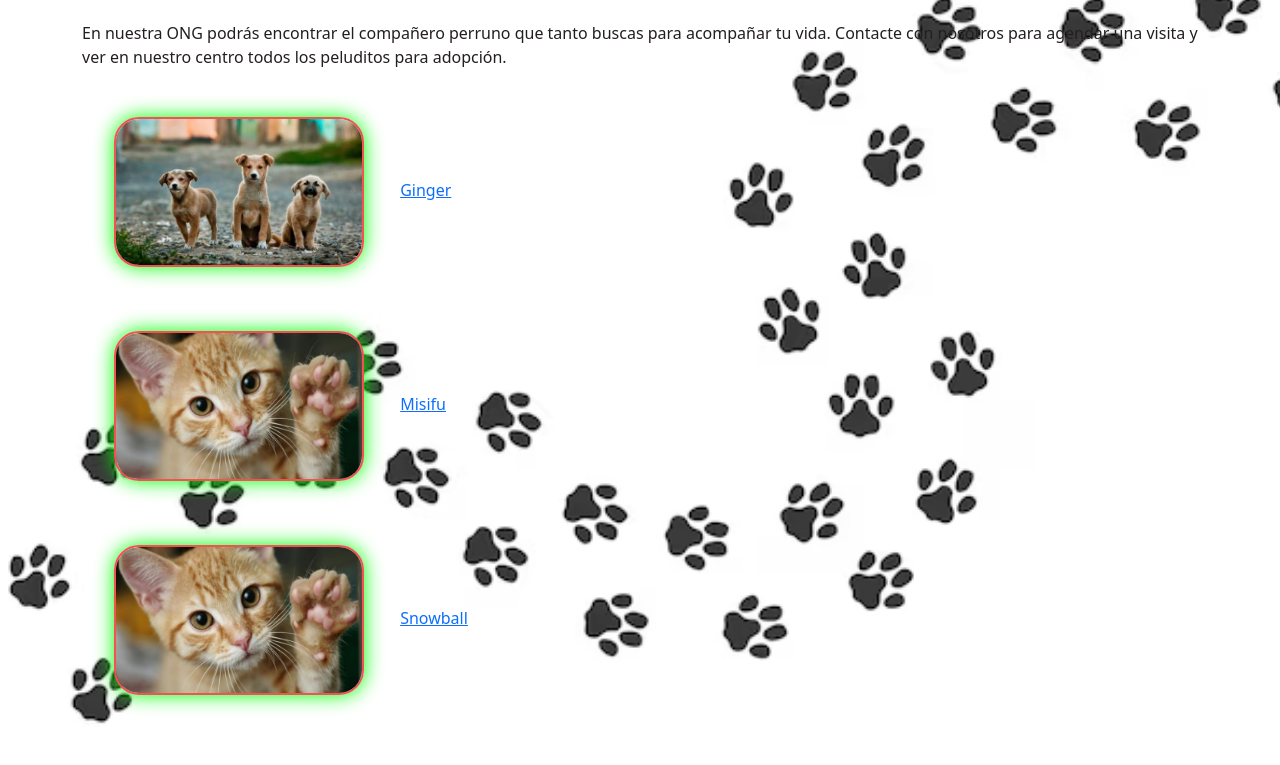
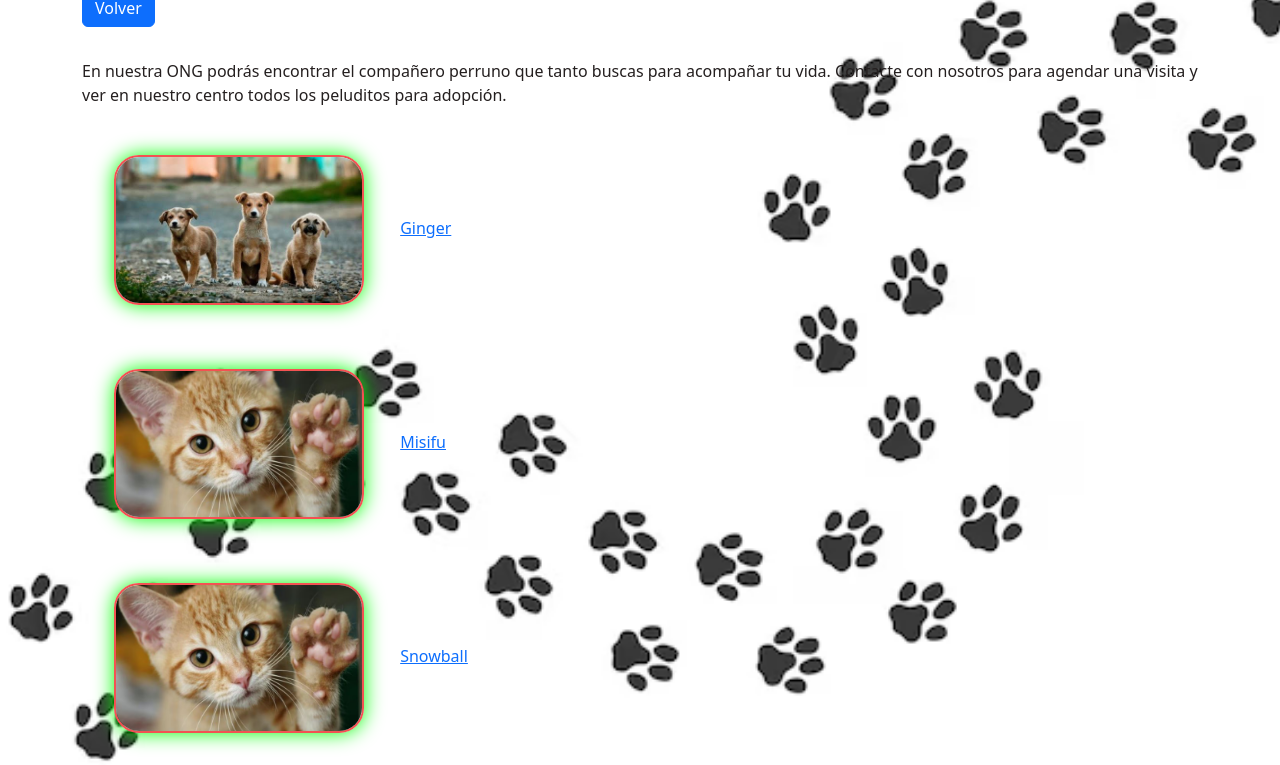
Before and after one commit to mclovinra/ong, a plain HTML site: page perros.html in a window 1280 px wide. Shown: the part 83-848 px from the top of the page. Before the commit the page ends 810 px from the top, so only its background shows below. Drawn offline with nearby package versions, Linux system fonts and the light colour scheme.

Commit message:
btn volver

```diff
--- a/perros.html
+++ b/perros.html
@@ -12,6 +12,14 @@
     <header>
         <h1 class="titulo">Gatos en Adopcion</h1>
     </header>
+
+    <div class="container">
+        <div class="row">
+            <div class="col-lg-12 col-md-12 col-sm-12 col-xs-12" >
+                <a class="btn btn-primary" href="/index.html"> Volver</a>
+            </div>
+        </div>
+    </div>
 
 
     <div class="container">
```
Also changed, not shown: gatos.html (+7 -0 lines), index.html (+2 -2 lines).
